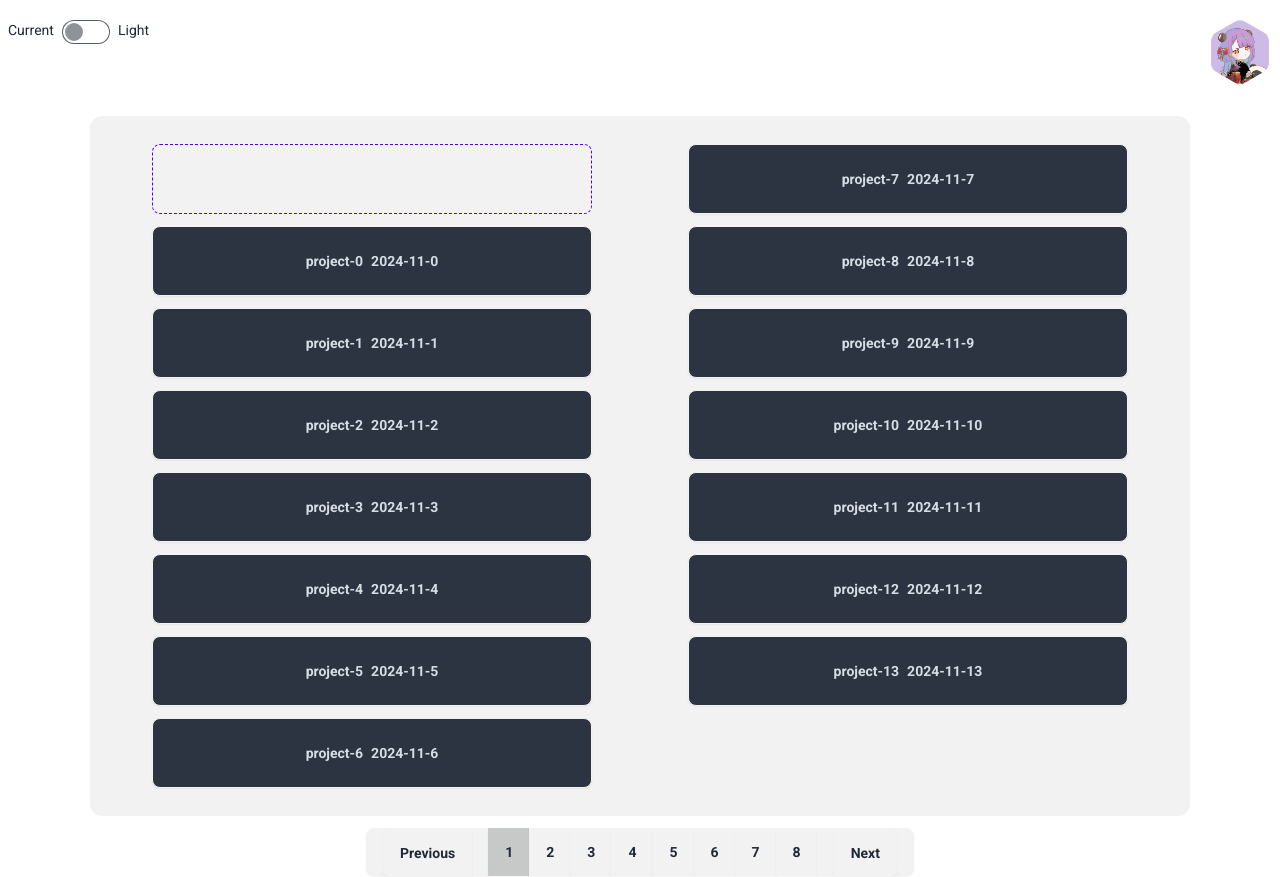
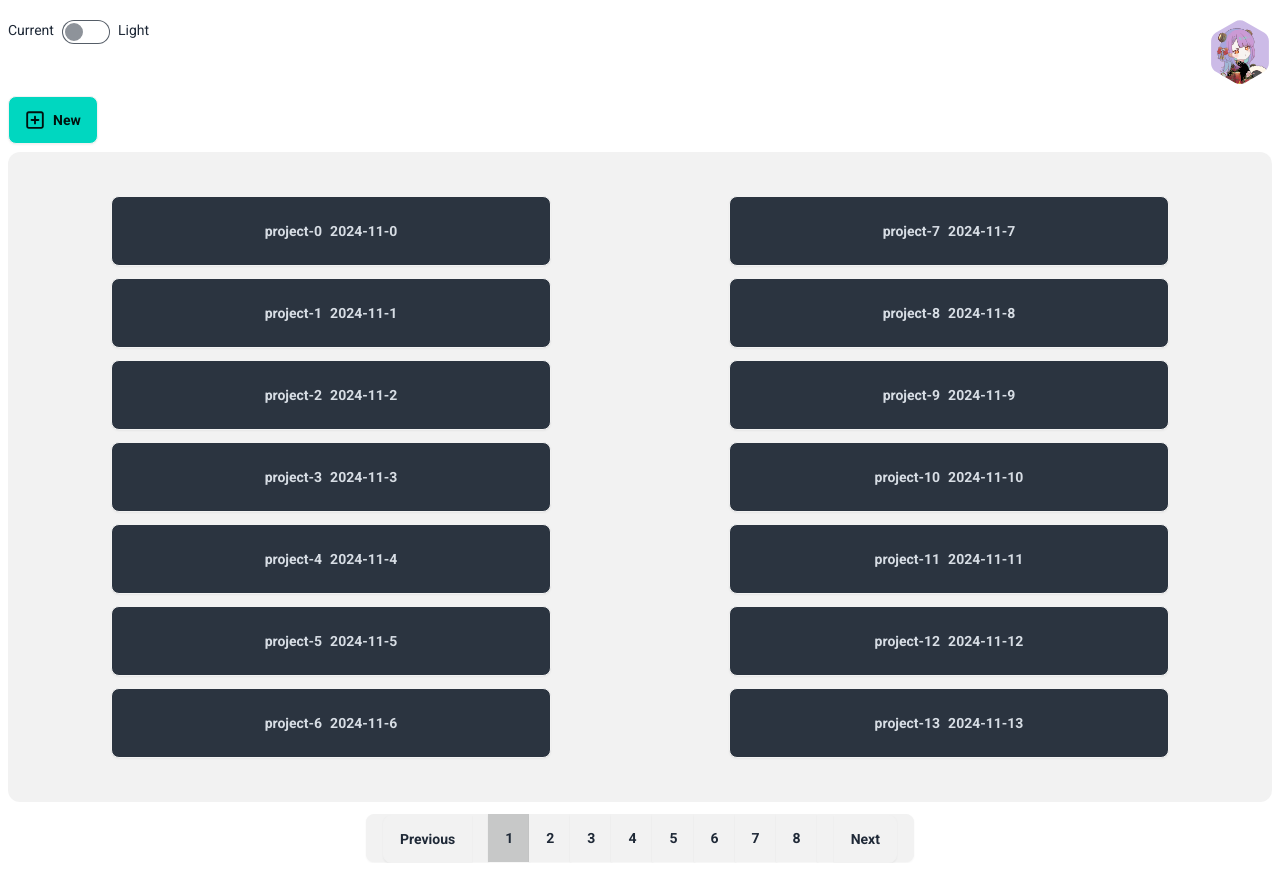
Before and after one commit to Dai-xx/iroha, a Next.js app in the folder frontend/: page / in a window 1280 px wide. Built offline with nearby package versions, Linux system fonts and the light colour scheme.

Commit message:
Add: ポストの仮実装

```diff
--- a/frontend/components/Dropzone/index.tsx
+++ b/frontend/components/Dropzone/index.tsx
@@ -1,14 +1,13 @@
-import { useCallback, useState } from "react";
+import { Dispatch, FC, SetStateAction, useCallback, useState } from "react";
 import { useDropzone } from "react-dropzone";
 import { FaFileArrowUp } from "react-icons/fa6";
 import useSWRMutation from "swr/mutation";
 
-const style = {
-  border: "3px dotted #888",
+type Prop = {
+  files: File[];
+  setFiles: Dispatch<SetStateAction<File[]>>;
 };
-const Dropzone = () => {
-  const [files, setFiles] = useState<File[]>([]);
-
+const Dropzone: FC<Prop> = ({ files, setFiles }) => {
   const onDrop = useCallback((acceptedFiles: any) => {
     // Do something with the files
     setFiles((prevFiles) => [...prevFiles, ...acceptedFiles]);
@@ -24,43 +23,11 @@ const Dropzone = () => {
     );
   };
 
-  const handleUpload = async (url: any) => {
-    if (files.length === 0) {
-      alert("ファイルを選択してください！");
-      return;
-    }
-
-    const formData = new FormData();
-    files.forEach((file, index) => {
-      formData.append(`file${index}`, file); // 各ファイルを追加
-    });
-
-    try {
-      const response = await fetch(url, {
-        method: "POST",
-        body: formData, // FormDataを送信
-      });
-
-      if (response.ok) {
-        alert("ファイルがアップロードされました！");
-      } else {
-        alert("アップロードに失敗しました。");
-      }
-    } catch (error) {
-      console.error("Error uploading files:", error);
-      alert("エラーが発生しました。");
-    }
-  };
-
-  const url = "http://127.0.0.1:5000/upload";
-  const { trigger, isMutating } = useSWRMutation(url, handleUpload);
-
   return (
     <>
       <div
         {...getRootProps()}
-        style={style}
-        className={`${isDragActive && "bg-white/20"} relative h-1/2 w-full rounded-[36px] p-7`}
+        className={`${isDragActive && "bg-white/20"} relative h-[200px] w-[420px] rounded-box border border-dashed border-primary p-7`}
       >
         <FaFileArrowUp
           size={40}
@@ -85,11 +52,6 @@ const Dropzone = () => {
           </div>
         )}
       </div>
-      <div className="mt-5 flex justify-end">
-        <button onClick={() => trigger()} className="btn">
-          send
-        </button>
-      </div>
     </>
   );
 };
--- /dev/null
+++ b/frontend/components/PostModal/index.tsx
@@ -0,0 +1,83 @@
+import * as Dialog from "@radix-ui/react-dialog";
+import { Dispatch, FC, SetStateAction, useState } from "react";
+import useSWRMutation from "swr/mutation";
+import Dropzone from "@/components/Dropzone";
+
+type Props = {
+  isOpen: boolean;
+  closeModal: () => void;
+};
+
+export const PostModal: FC<Props> = ({ isOpen, closeModal }) => {
+  const [files, setFiles] = useState<File[]>([]);
+  const [title, setTitle] = useState("");
+  const handleUpload = async (url: any) => {
+    if (files.length === 0) {
+      alert("ファイルを選択してください！");
+      return;
+    }
+
+    if (!title) return alert("titleを入力してください");
+
+    const formData = new FormData();
+    formData.append("title", title); // タイトルを追加
+
+    // ファイルをリストとして追加
+    files.forEach((file, index) => {
+      formData.append(`files[${index}]`, file);
+    });
+
+    try {
+      const response = await fetch(url, {
+        method: "POST",
+        body: formData, // FormDataを送信
+      });
+
+      if (response.ok) {
+        alert("ファイルがアップロードされました！");
+      } else {
+        alert("アップロードに失敗しました。");
+      }
+    } catch (error) {
+      console.error("Error uploading files:", error);
+      alert("エラーが発生しました。");
+    }
+  };
+
+  const url = "http://127.0.0.1:5000/upload";
+  const { trigger, isMutating } = useSWRMutation(url, handleUpload);
+
+  return (
+    <Dialog.Root open={isOpen}>
+      <Dialog.Portal>
+        <Dialog.Overlay className="fixed inset-0 bg-black bg-opacity-50" />
+        <Dialog.Content className="fixed left-1/2 top-1/2 -translate-x-1/2 -translate-y-1/2 rounded-box bg-base-200 p-10">
+          {/* <Dialog.Title>Add new files</Dialog.Title> */}
+          <Dialog.Description />
+          <Dropzone files={files} setFiles={setFiles} />
+          <div className="mt-2">
+            <input
+              type="text"
+              placeholder="Type here"
+              onChange={(e) => setTitle(e.target.value)}
+              className="input input-bordered input-primary w-full"
+            />
+          </div>
+
+          <div className="mt-2 flex justify-end gap-3">
+            <button onClick={closeModal} className="btn bg-slate-500">
+              Cancel
+            </button>
+
+            <button
+              onClick={() => trigger()}
+              className="btn bg-success text-success-content"
+            >
+              Send
+            </button>
+          </div>
+        </Dialog.Content>
+      </Dialog.Portal>
+    </Dialog.Root>
+  );
+};
--- /dev/null
+++ b/frontend/hooks/index.tsx
@@ -0,0 +1,8 @@
+import { useState } from "react";
+
+export const useOpenModal = () => {
+  const [isOpen, setIsOpen] = useState<boolean>(false);
+  const openModal = () => setIsOpen(true);
+  const closeModal = () => setIsOpen(false);
+  return { isOpen, setIsOpen, openModal, closeModal };
+};
--- a/frontend/package.json
+++ b/frontend/package.json
@@ -10,6 +10,7 @@
     "lint:fix": "next lint --fix"
   },
   "dependencies": {
+    "@radix-ui/react-dialog": "^1.1.3",
     "next": "14.2.20",
     "next-themes": "^0.4.4",
     "react": "^18",
--- a/frontend/pages/index.tsx
+++ b/frontend/pages/index.tsx
@@ -2,8 +2,11 @@ import { useEffect, useState } from "react";
 import useSWR from "swr";
 import axios from "axios";
 import ReactPaginate from "react-paginate";
+import { FaRegSquarePlus } from "react-icons/fa6";
 import { filedataMock } from "@/mocks/filedataMock";
 import Header from "@/components/Header";
+import { PostModal } from "@/components/PostModal";
+import { useOpenModal } from "@/hooks";
 
 const fetcher = (url: any) => axios.get(url).then((res) => res.data);
 
@@ -30,15 +33,25 @@ export default function Home() {
   //   keepPreviousData: true,
   // });
 
+  const { isOpen, setIsOpen, openModal, closeModal } = useOpenModal();
+
   return (
     <>
       <div>
         <Header />
 
-        <div className="mt-5">
-          <div className="mx-auto flex h-[700px] w-[1100px] flex-col items-center justify-center rounded-xl bg-base-300/50 p-5">
-            <ul className="grid w-full grid-flow-col grid-cols-2 grid-rows-8 justify-items-center gap-3">
-              <div className="h-[70px] w-[440px] border-collapse rounded-lg border border-dashed border-primary"></div>
+        <button
+          onClick={openModal}
+          className="btn bg-accent text-accent-content"
+        >
+          <FaRegSquarePlus size={20} />
+          New
+        </button>
+        {isOpen && <PostModal isOpen={isOpen} closeModal={closeModal} />}
+
+        <div className="mt-2">
+          <div className="mx-auto flex h-[650px] w-full flex-col items-center justify-center rounded-xl bg-base-300/50 p-5">
+            <ul className="grid w-full grid-flow-col grid-cols-2 grid-rows-7 justify-items-center gap-3">
               {currentPosts.map((item, index) => {
                 return (
                   <li
--- a/frontend/pages/upload.tsx
+++ b/frontend/pages/upload.tsx
@@ -5,7 +5,7 @@ export default function Upload() {
     <>
       <div className="flex items-center justify-center">
         <div className="h-[650px] w-[1000px] rounded-card bg-neutral p-7">
-          <Dropzone />
+          {/* <Dropzone /> */}
         </div>
       </div>
     </>
```
Also changed, not shown: 1 other file (tests, documents, lock files or other folders).
